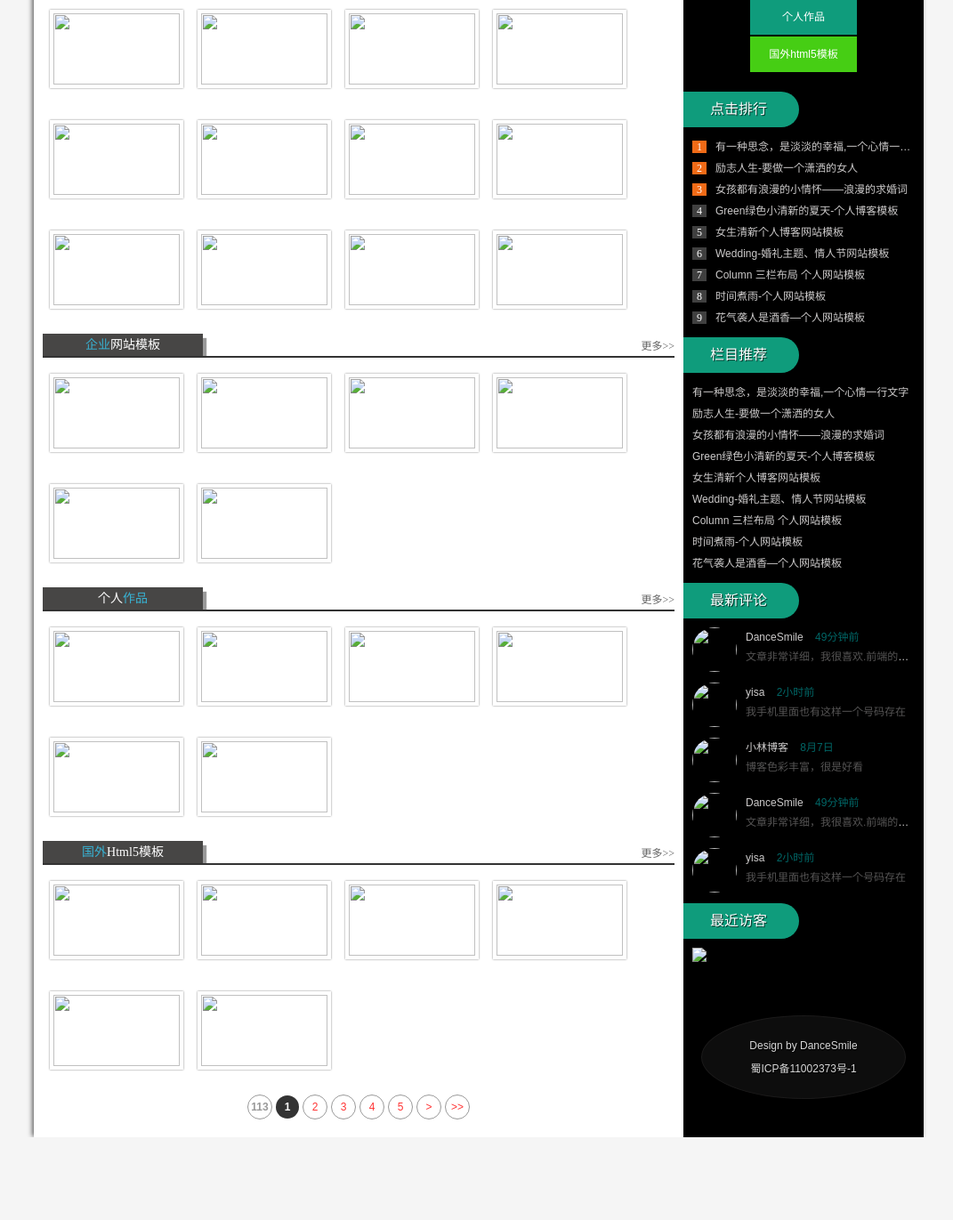
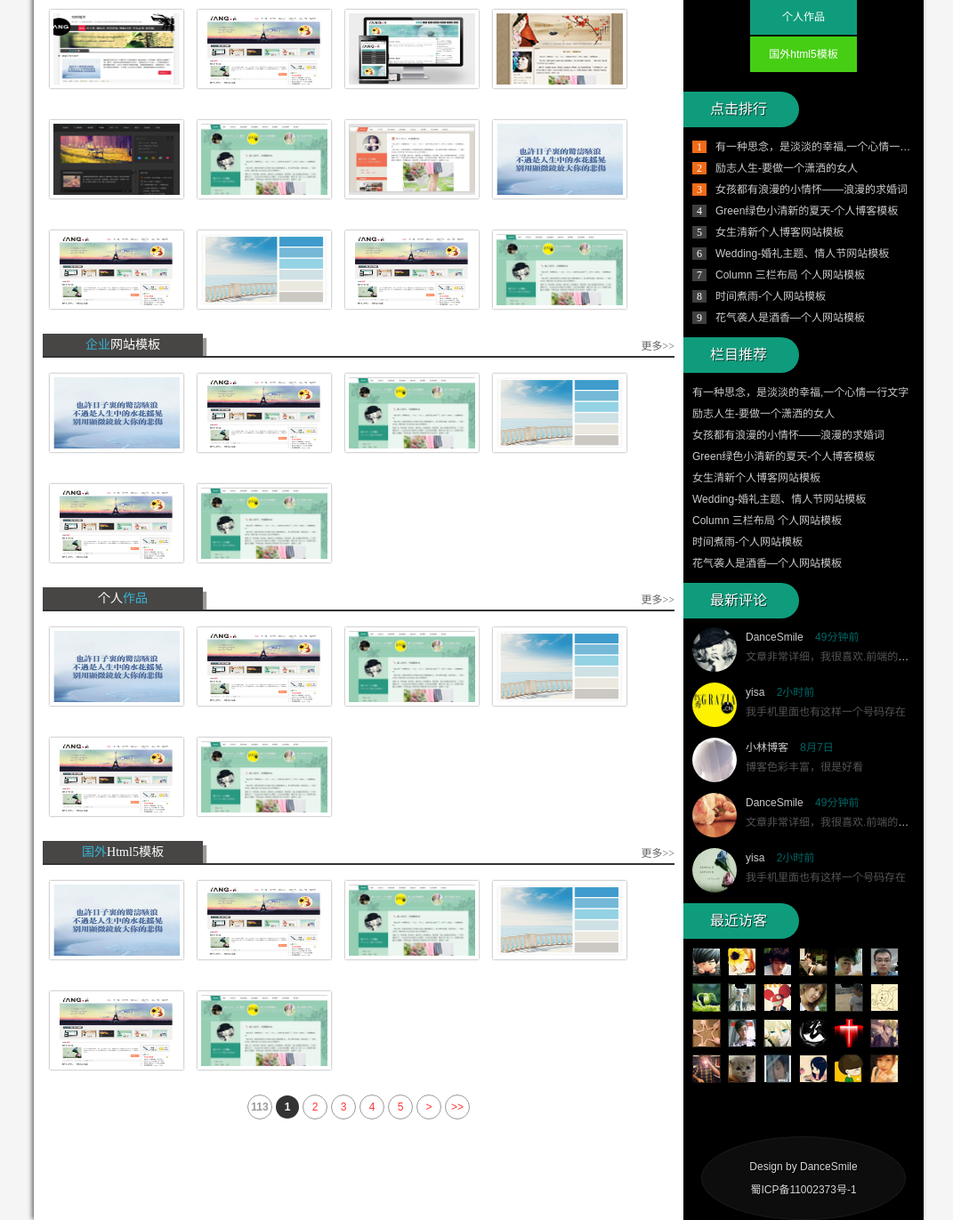
Before and after one commit to xujie-phper/blog, a website: page views/main/share.html in a window 1280 px wide. Shown: the part 257-1628 px from the top of the page at 89% size, without its empty margins (102-1173 px from the left). Before the commit the page ends 1535 px from the top, so only its background shows below. Drawn offline with Linux system fonts and the light colour scheme; files that its build step writes are made by us from their sources; files whose address does not match are found by name.

Commit message:
路径常量的替换

```diff
--- a/routers/api.js
+++ b/routers/api.js
@@ -66,4 +66,7 @@ Router.post('/user/login',function(req,res,next){
     }
   })
 });
+Router.get('/about',function(req,res,next){
+  res.render('main/about');
+});
 exports.Router = Router;
--- a/views/main/share.html
+++ b/views/main/share.html
@@ -5,12 +5,12 @@
 <title>黑色Html5响应式个人博客模板——主题《如影随形》</title>
 <meta name="keywords" content="个人博客模板,博客模板,响应式" />
 <meta name="description" content="如影随形主题的个人博客模板，神秘、俏皮。" />
-<link href="{PUBLIC_PATH}/{PLAT}/css/base.css" rel="stylesheet">
-<link href="{PUBLIC_PATH}/{PLAT}/css/style.css" rel="stylesheet">
-<link href="{PUBLIC_PATH}/{PLAT}/css/media.css" rel="stylesheet">
+<link href="/public/Home/css/base.css" rel="stylesheet">
+<link href="/public/Home/css/style.css" rel="stylesheet">
+<link href="/public/Home/css/media.css" rel="stylesheet">
 <meta name="viewport" content="width=device-width, minimum-scale=1.0, maximum-scale=1.0">
 <!--[if lt IE 9]>
-<script src="{PUBLIC_PATH}/{PLAT}/js/modernizr.js"></script>
+<script src="/public/Home/js/modernizr.js"></script>
 <![endif]-->
 </head>
 <body>
@@ -28,51 +28,51 @@
         <p><span>个人博客</span>模板</p>
         <a href="/" class="more">更多>></a> </h3>
       <ul>
-        <li><a href="/"  target="_blank"><img src="{PUBLIC_PATH}/{PLAT}/images/t00.jpg"></a><span>黑色Html5个人博客模板主题《如影随形》</span></li>
-        <li><a href="/"  target="_blank"><img src="{PUBLIC_PATH}/{PLAT}/images/t01.jpg"></a><span>仿新浪博客风格·梅——古典个人博客模板</span></li>
-        <li><a href="/" target="_blank"><img src="{PUBLIC_PATH}/{PLAT}/images/t02.jpg"></a><span>黑色质感时间轴html5个人博客模板</span></li>
-        <li><a href="/"  target="_blank"><img src="{PUBLIC_PATH}/{PLAT}/images/t03.jpg"></a><span>Green绿色小清新的夏天-个人博客模板</span></li>
-        <li><a href="/" target="_blank"><img src="{PUBLIC_PATH}/{PLAT}/images/t04.jpg"></a><span>女生清新个人博客网站模板</span></li>
-        <li><a href="/"  target="_blank"><img src="{PUBLIC_PATH}/{PLAT}/images/t05.jpg"></a><span>黑色质感时间轴html5个人博客模板</span></li>
-        <li><a href="/"  target="_blank"><img src="{PUBLIC_PATH}/{PLAT}/images/t06.jpg"></a><span>Green绿色小清新的夏天-个人博客模板</span></li>
-        <li><a href="/"  target="_blank"><img src="{PUBLIC_PATH}/{PLAT}/images/01.jpg"></a><span>仿新浪博客风格·梅——古典个人博客模板</span></li>
-        <li><a href="/" target="_blank"><img src="{PUBLIC_PATH}/{PLAT}/images/02.jpg"></a><span>黑色质感时间轴html5个人博客模板</span></li>
-        <li><a href="/" target="_blank"><img src="{PUBLIC_PATH}/{PLAT}/images/04.jpg"></a><span>女生清新个人博客网站模板</span></li>
-        <li><a href="/"  target="_blank"><img src="{PUBLIC_PATH}/{PLAT}/images/02.jpg"></a><span>黑色质感时间轴html5个人博客模板</span></li>
-        <li><a href="/"  target="_blank"><img src="{PUBLIC_PATH}/{PLAT}/images/03.jpg"></a><span>Green绿色小清新的夏天-个人博客模板</span></li>
+        <li><a href="/"  target="_blank"><img src="/public/Home/images/t00.jpg"></a><span>黑色Html5个人博客模板主题《如影随形》</span></li>
+        <li><a href="/"  target="_blank"><img src="/public/Home/images/t01.jpg"></a><span>仿新浪博客风格·梅——古典个人博客模板</span></li>
+        <li><a href="/" target="_blank"><img src="/public/Home/images/t02.jpg"></a><span>黑色质感时间轴html5个人博客模板</span></li>
+        <li><a href="/"  target="_blank"><img src="/public/Home/images/t03.jpg"></a><span>Green绿色小清新的夏天-个人博客模板</span></li>
+        <li><a href="/" target="_blank"><img src="/public/Home/images/t04.jpg"></a><span>女生清新个人博客网站模板</span></li>
+        <li><a href="/"  target="_blank"><img src="/public/Home/images/t05.jpg"></a><span>黑色质感时间轴html5个人博客模板</span></li>
+        <li><a href="/"  target="_blank"><img src="/public/Home/images/t06.jpg"></a><span>Green绿色小清新的夏天-个人博客模板</span></li>
+        <li><a href="/"  target="_blank"><img src="/public/Home/images/01.jpg"></a><span>仿新浪博客风格·梅——古典个人博客模板</span></li>
+        <li><a href="/" target="_blank"><img src="/public/Home/images/02.jpg"></a><span>黑色质感时间轴html5个人博客模板</span></li>
+        <li><a href="/" target="_blank"><img src="/public/Home/images/04.jpg"></a><span>女生清新个人博客网站模板</span></li>
+        <li><a href="/"  target="_blank"><img src="/public/Home/images/02.jpg"></a><span>黑色质感时间轴html5个人博客模板</span></li>
+        <li><a href="/"  target="_blank"><img src="/public/Home/images/03.jpg"></a><span>Green绿色小清新的夏天-个人博客模板</span></li>
       </ul>
       <h3>
         <p><span>企业</span>网站模板</p>
         <a href="/" class="more">更多>></a> </h3>
       <ul>
-        <li><a href="/"  target="_blank"><img src="{PUBLIC_PATH}/{PLAT}/images/01.jpg"></a><span>仿新浪博客风格·梅——古典个人博客模板</span></li>
-        <li><a href="/" target="_blank"><img src="{PUBLIC_PATH}/{PLAT}/images/02.jpg"></a><span>黑色质感时间轴html5个人博客模板</span></li>
-        <li><a href="/"  target="_blank"><img src="{PUBLIC_PATH}/{PLAT}/images/03.jpg"></a><span>Green绿色小清新的夏天-个人博客模板</span></li>
-        <li><a href="/" target="_blank"><img src="{PUBLIC_PATH}/{PLAT}/images/04.jpg"></a><span>女生清新个人博客网站模板</span></li>
-        <li><a href="/"  target="_blank"><img src="{PUBLIC_PATH}/{PLAT}/images/02.jpg"></a><span>黑色质感时间轴html5个人博客模板</span></li>
-        <li><a href="/"  target="_blank"><img src="{PUBLIC_PATH}/{PLAT}/images/03.jpg"></a><span>Green绿色小清新的夏天-个人博客模板</span></li>
+        <li><a href="/"  target="_blank"><img src="/public/Home/images/01.jpg"></a><span>仿新浪博客风格·梅——古典个人博客模板</span></li>
+        <li><a href="/" target="_blank"><img src="/public/Home/images/02.jpg"></a><span>黑色质感时间轴html5个人博客模板</span></li>
+        <li><a href="/"  target="_blank"><img src="/public/Home/images/03.jpg"></a><span>Green绿色小清新的夏天-个人博客模板</span></li>
+        <li><a href="/" target="_blank"><img src="/public/Home/images/04.jpg"></a><span>女生清新个人博客网站模板</span></li>
+        <li><a href="/"  target="_blank"><img src="/public/Home/images/02.jpg"></a><span>黑色质感时间轴html5个人博客模板</span></li>
+        <li><a href="/"  target="_blank"><img src="/public/Home/images/03.jpg"></a><span>Green绿色小清新的夏天-个人博客模板</span></li>
       </ul>
       <h3>
         <p>个人<span>作品</span></p>
         <a href="/" class="more">更多>></a> </h3>
       <ul>
-        <li><a href="/"  target="_blank"><img src="{PUBLIC_PATH}/{PLAT}/images/01.jpg"></a><span>仿新浪博客风格·梅——古典个人博客模板</span></li>
-        <li><a href="/" target="_blank"><img src="{PUBLIC_PATH}/{PLAT}/images/02.jpg"></a><span>黑色质感时间轴html5个人博客模板</span></li>
-        <li><a href="/"  target="_blank"><img src="{PUBLIC_PATH}/{PLAT}/images/03.jpg"></a><span>Green绿色小清新的夏天-个人博客模板</span></li>
-        <li><a href="/" target="_blank"><img src="{PUBLIC_PATH}/{PLAT}/images/04.jpg"></a><span>女生清新个人博客网站模板</span></li>
-        <li><a href="/"  target="_blank"><img src="{PUBLIC_PATH}/{PLAT}/images/02.jpg"></a><span>黑色质感时间轴html5个人博客模板</span></li>
-        <li><a href="/"  target="_blank"><img src="{PUBLIC_PATH}/{PLAT}/images/03.jpg"></a><span>Green绿色小清新的夏天-个人博客模板</span></li>
+        <li><a href="/"  target="_blank"><img src="/public/Home/images/01.jpg"></a><span>仿新浪博客风格·梅——古典个人博客模板</span></li>
+        <li><a href="/" target="_blank"><img src="/public/Home/images/02.jpg"></a><span>黑色质感时间轴html5个人博客模板</span></li>
+        <li><a href="/"  target="_blank"><img src="/public/Home/images/03.jpg"></a><span>Green绿色小清新的夏天-个人博客模板</span></li>
+        <li><a href="/" target="_blank"><img src="/public/Home/images/04.jpg"></a><span>女生清新个人博客网站模板</span></li>
+        <li><a href="/"  target="_blank"><img src="/public/Home/images/02.jpg"></a><span>黑色质感时间轴html5个人博客模板</span></li>
+        <li><a href="/"  target="_blank"><img src="/public/Home/images/03.jpg"></a><span>Green绿色小清新的夏天-个人博客模板</span></li>
       </ul>
       <h3>
         <p><span>国外</span>Html5模板</p>
         <a href="/" class="more">更多>></a> </h3>
       <ul>
-        <li><a href="/"  target="_blank"><img src="{PUBLIC_PATH}/{PLAT}/images/01.jpg"></a><span>仿新浪博客风格·梅——古典个人博客模板</span></li>
-        <li><a href="/" target="_blank"><img src="{PUBLIC_PATH}/{PLAT}/images/02.jpg"></a><span>黑色质感时间轴html5个人博客模板</span></li>
-        <li><a href="/"  target="_blank"><img src="{PUBLIC_PATH}/{PLAT}/images/03.jpg"></a><span>Green绿色小清新的夏天-个人博客模板</span></li>
-        <li><a href="/" target="_blank"><img src="{PUBLIC_PATH}/{PLAT}/images/04.jpg"></a><span>女生清新个人博客网站模板</span></li>
-        <li><a href="/"  target="_blank"><img src="{PUBLIC_PATH}/{PLAT}/images/02.jpg"></a><span>黑色质感时间轴html5个人博客模板</span></li>
-        <li><a href="/"  target="_blank"><img src="{PUBLIC_PATH}/{PLAT}/images/03.jpg"></a><span>Green绿色小清新的夏天-个人博客模板</span></li>
+        <li><a href="/"  target="_blank"><img src="/public/Home/images/01.jpg"></a><span>仿新浪博客风格·梅——古典个人博客模板</span></li>
+        <li><a href="/" target="_blank"><img src="/public/Home/images/02.jpg"></a><span>黑色质感时间轴html5个人博客模板</span></li>
+        <li><a href="/"  target="_blank"><img src="/public/Home/images/03.jpg"></a><span>Green绿色小清新的夏天-个人博客模板</span></li>
+        <li><a href="/" target="_blank"><img src="/public/Home/images/04.jpg"></a><span>女生清新个人博客网站模板</span></li>
+        <li><a href="/"  target="_blank"><img src="/public/Home/images/02.jpg"></a><span>黑色质感时间轴html5个人博客模板</span></li>
+        <li><a href="/"  target="_blank"><img src="/public/Home/images/03.jpg"></a><span>Green绿色小清新的夏天-个人博客模板</span></li>
       </ul>
     </div>
     <div class="page"><a title="Total record"><b>113</b></a><b>1</b><a href="/">2</a><a href="/">3</a><a href="/">4</a><a href="/">5</a><a href="/">&gt;</a><a href="/">&gt;&gt;</a></div>
@@ -118,7 +118,7 @@
       </h2>
       <ul class="pl_n">
         <dl>
-          <dt><img src="{PUBLIC_PATH}/{PLAT}/images/s8.jpg"> </dt>
+          <dt><img src="/public/Home/images/s8.jpg"> </dt>
           <dt> </dt>
           <dd>DanceSmile
             <time>49分钟前</time>
@@ -126,7 +126,7 @@
           <dd><a href="/">文章非常详细，我很喜欢.前端的工程师很少，我记得几年前yahoo花高薪招聘前端也招不到</a></dd>
         </dl>
         <dl>
-          <dt><img src="{PUBLIC_PATH}/{PLAT}/images/s7.jpg"> </dt>
+          <dt><img src="/public/Home/images/s7.jpg"> </dt>
           <dt> </dt>
           <dd>yisa
             <time>2小时前</time>
@@ -134,7 +134,7 @@
           <dd><a href="/">我手机里面也有这样一个号码存在</a></dd>
         </dl>
         <dl>
-          <dt><img src="{PUBLIC_PATH}/{PLAT}/images/s6.jpg"> </dt>
+          <dt><img src="/public/Home/images/s6.jpg"> </dt>
           <dt> </dt>
           <dd>小林博客
             <time>8月7日</time>
@@ -142,7 +142,7 @@
           <dd><a href="/">博客色彩丰富，很是好看</a></dd>
         </dl>
         <dl>
-          <dt><img src="{PUBLIC_PATH}/{PLAT}/images/003.jpg"> </dt>
+          <dt><img src="/public/Home/images/003.jpg"> </dt>
           <dt> </dt>
           <dd>DanceSmile
             <time>49分钟前</time>
@@ -150,7 +150,7 @@
           <dd><a href="/">文章非常详细，我很喜欢.前端的工程师很少，我记得几年前yahoo花高薪招聘前端也招不到</a></dd>
         </dl>
         <dl>
-          <dt><img src="{PUBLIC_PATH}/{PLAT}/images/002.jpg"> </dt>
+          <dt><img src="/public/Home/images/002.jpg"> </dt>
           <dt> </dt>
           <dd>yisa
             <time>2小时前</time>
@@ -161,7 +161,7 @@
       <h2>
         <p>最近访客</p>
         <ul>
-          <img src="{PUBLIC_PATH}/{PLAT}/images/vis.jpg"><!-- 直接使用“多说”插件的调用代码 -->
+          <img src="/public/Home/images/vis.jpg"><!-- 直接使用“多说”插件的调用代码 -->
         </ul>
       </h2>
     </div>
@@ -173,7 +173,7 @@
       </ul>
     </div>
   </aside>
-  <script src="{PUBLIC_PATH}/{PLAT}/js/silder.js"></script>
+  <script src="/public/Home/js/silder.js"></script>
   <div class="clear"></div>
   <!-- 清除浮动 -->
 </div>
```
Also changed, not shown: views/admin/_blog_add.html (+4 -4 lines), views/admin/_blog_list.html (+4 -4 lines), views/admin/_cate_add.html (+4 -4 lines), views/admin/_cate_list.html (+4 -4 lines), views/admin/_index.html (+4 -4 lines), views/main/about.html (+5 -5 lines), views/main/index.html (+9 -1 lines), views/main/news.html (+15 -15 lines), views/main/newslist.html (+20 -20 lines).
